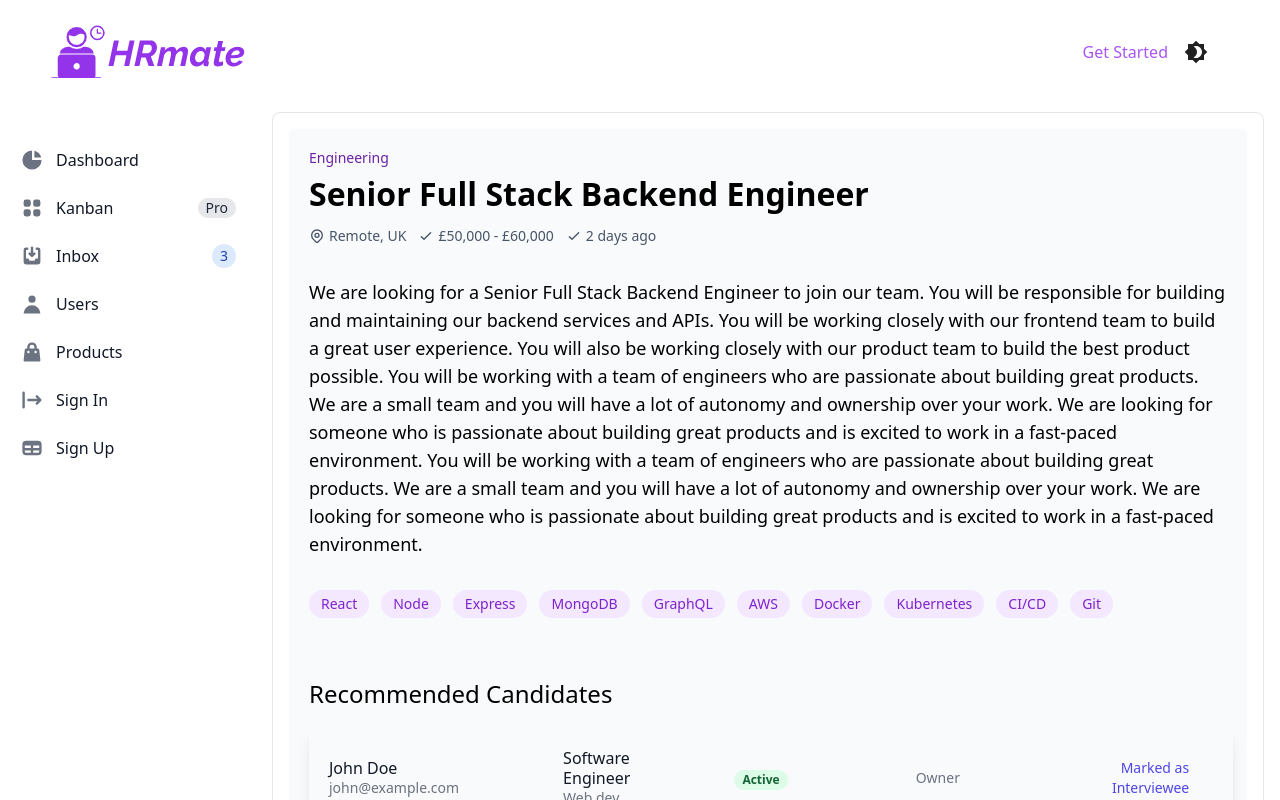
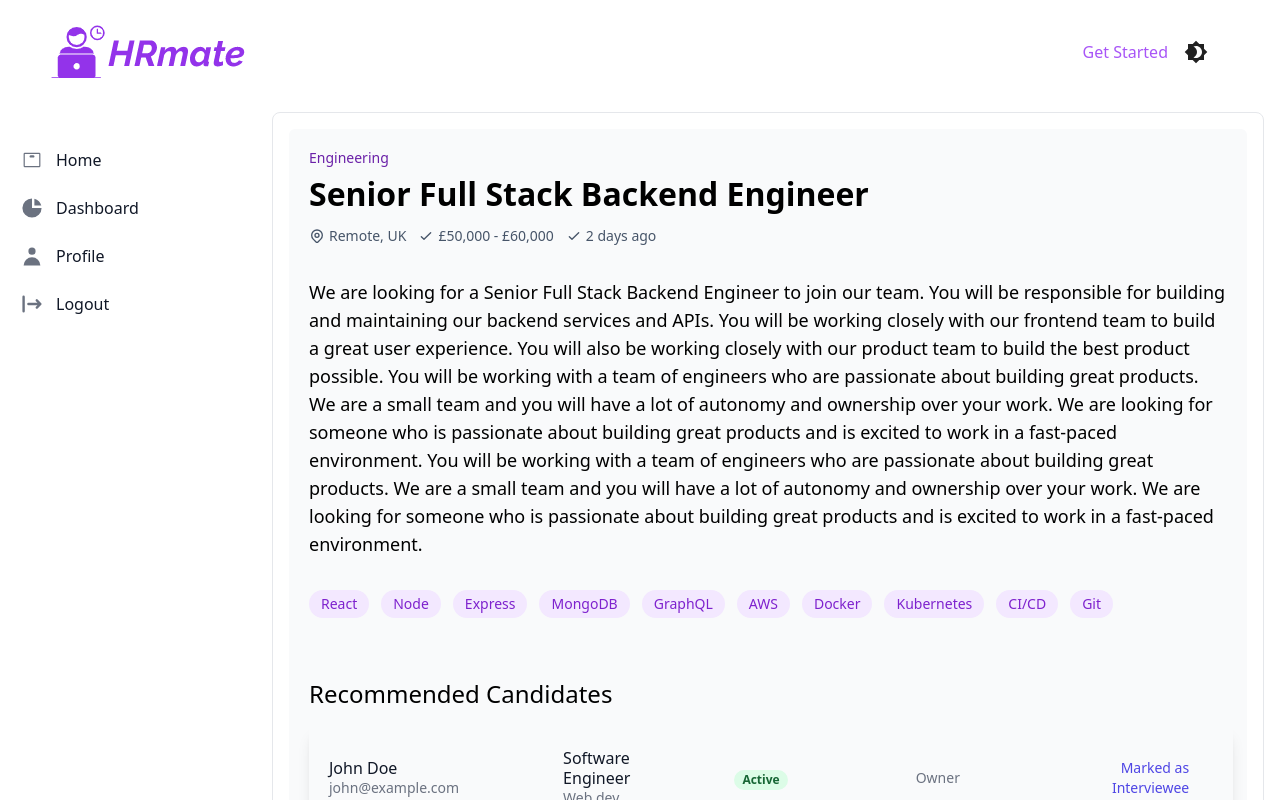
Before and after one commit to TushirSahu/HRmate, a React (Vite) app in the folder frontend/: page /job/1 in a window 1280 px wide. Shown: the top 800 px of the page. Built offline with nearby package versions, Linux system fonts and the light colour scheme.

Commit message:
new changes

```diff
--- a/frontend/src/components/layout.jsx
+++ b/frontend/src/components/layout.jsx
@@ -1,7 +1,11 @@
-import React from "react";
+import React, { useContext } from "react";
+import { Link, useNavigate } from "react-router-dom";
+import { AuthProvider } from "../context/AuthContext";
 import Navbar from "./Navbar";
 
 export const Layout = ({ children }) => {
+  const { user, setUser } = useContext(AuthProvider);
+  const navigate = useNavigate();
   return (
     <>
       <Navbar
@@ -42,6 +46,33 @@ export const Layout = ({ children }) => {
         <div class='h-full px-3 py-4 overflow-y-auto pt-8 bg-white dark:bg-[#121212]'>
           <ul class='space-y-2'>
             <li>
+              <Link
+                to='/'
+                href='#'
+                class='flex items-center p-2 text-base font-normal text-gray-900 rounded-lg dark:text-white hover:bg-gray-100 dark:hover:bg-gray-700'
+              >
+                <svg
+                  aria-hidden='true'
+                  class='w-6 h-6 text-gray-500 transition duration-75 dark:text-gray-400 group-hover:text-gray-900 dark:group-hover:text-white'
+                  fill='currentColor'
+                  viewBox='0 0 20 20'
+                  xmlns='http://www.w3.org/2000/svg'
+                >
+                  <path
+                    fill-rule='evenodd'
+                    d='M3 5a1 1 0 011-1h12a1 1 0 011 1v10a1 1 0 01-1 1H4a1 1 0 01-1-1V5zm1 0v10h12V5H4z'
+                    clip-rule='evenodd'
+                  ></path>
+                  <path
+                    fill-rule='evenodd'
+                    d='M8 7a1 1 0 011-1h2a1 1 0 110 2H9a1 1 0 01-1-1z'
+                    clip-rule='evenodd'
+                  ></path>
+                </svg>
+                <span class='ml-3'>Home</span>
+              </Link>
+            </li>
+            <li>
               <a
                 href='#'
                 class='flex items-center p-2 text-base font-normal text-gray-900 rounded-lg dark:text-white hover:bg-gray-100 dark:hover:bg-gray-700'
@@ -60,48 +91,8 @@ export const Layout = ({ children }) => {
               </a>
             </li>
             <li>
-              <a
-                href='#'
-                class='flex items-center p-2 text-base font-normal text-gray-900 rounded-lg dark:text-white hover:bg-gray-100 dark:hover:bg-gray-700'
-              >
-                <svg
-                  aria-hidden='true'
-                  class='flex-shrink-0 w-6 h-6 text-gray-500 transition duration-75 dark:text-gray-400 group-hover:text-gray-900 dark:group-hover:text-white'
-                  fill='currentColor'
-                  viewBox='0 0 20 20'
-                  xmlns='http://www.w3.org/2000/svg'
-                >
-                  <path d='M5 3a2 2 0 00-2 2v2a2 2 0 002 2h2a2 2 0 002-2V5a2 2 0 00-2-2H5zM5 11a2 2 0 00-2 2v2a2 2 0 002 2h2a2 2 0 002-2v-2a2 2 0 00-2-2H5zM11 5a2 2 0 012-2h2a2 2 0 012 2v2a2 2 0 01-2 2h-2a2 2 0 01-2-2V5zM11 13a2 2 0 012-2h2a2 2 0 012 2v2a2 2 0 01-2 2h-2a2 2 0 01-2-2v-2z'></path>
-                </svg>
-                <span class='flex-1 ml-3 whitespace-nowrap'>Kanban</span>
-                <span class='inline-flex items-center justify-center px-2 ml-3 text-sm font-medium text-gray-800 bg-gray-200 rounded-full dark:bg-gray-700 dark:text-gray-300'>
-                  Pro
-                </span>
-              </a>
-            </li>
-            <li>
-              <a
-                href='#'
-                class='flex items-center p-2 text-base font-normal text-gray-900 rounded-lg dark:text-white hover:bg-gray-100 dark:hover:bg-gray-700'
-              >
-                <svg
-                  aria-hidden='true'
-                  class='flex-shrink-0 w-6 h-6 text-gray-500 transition duration-75 dark:text-gray-400 group-hover:text-gray-900 dark:group-hover:text-white'
-                  fill='currentColor'
-                  viewBox='0 0 20 20'
-                  xmlns='http://www.w3.org/2000/svg'
-                >
-                  <path d='M8.707 7.293a1 1 0 00-1.414 1.414l2 2a1 1 0 001.414 0l2-2a1 1 0 00-1.414-1.414L11 7.586V3a1 1 0 10-2 0v4.586l-.293-.293z'></path>
-                  <path d='M3 5a2 2 0 012-2h1a1 1 0 010 2H5v7h2l1 2h4l1-2h2V5h-1a1 1 0 110-2h1a2 2 0 012 2v10a2 2 0 01-2 2H5a2 2 0 01-2-2V5z'></path>
-                </svg>
-                <span class='flex-1 ml-3 whitespace-nowrap'>Inbox</span>
-                <span class='inline-flex items-center justify-center w-3 h-3 p-3 ml-3 text-sm font-medium text-blue-800 bg-blue-100 rounded-full dark:bg-blue-900 dark:text-blue-300'>
-                  3
-                </span>
-              </a>
-            </li>
-            <li>
-              <a
+              <Link
+                to='/profile'
                 href='#'
                 class='flex items-center p-2 text-base font-normal text-gray-900 rounded-lg dark:text-white hover:bg-gray-100 dark:hover:bg-gray-700'
               >
@@ -118,32 +109,20 @@ export const Layout = ({ children }) => {
                     clip-rule='evenodd'
                   ></path>
                 </svg>
-                <span class='flex-1 ml-3 whitespace-nowrap'>Users</span>
-              </a>
+                <span class='flex-1 ml-3 whitespace-nowrap'>Profile</span>
+              </Link>
             </li>
             <li>
-              <a
-                href='#'
-                class='flex items-center p-2 text-base font-normal text-gray-900 rounded-lg dark:text-white hover:bg-gray-100 dark:hover:bg-gray-700'
-              >
-                <svg
-                  aria-hidden='true'
-                  class='flex-shrink-0 w-6 h-6 text-gray-500 transition duration-75 dark:text-gray-400 group-hover:text-gray-900 dark:group-hover:text-white'
-                  fill='currentColor'
-                  viewBox='0 0 20 20'
-                  xmlns='http://www.w3.org/2000/svg'
-                >
-                  <path
-                    fill-rule='evenodd'
-                    d='M10 2a4 4 0 00-4 4v1H5a1 1 0 00-.994.89l-1 9A1 1 0 004 18h12a1 1 0 00.994-1.11l-1-9A1 1 0 0015 7h-1V6a4 4 0 00-4-4zm2 5V6a2 2 0 10-4 0v1h4zm-6 3a1 1 0 112 0 1 1 0 01-2 0zm7-1a1 1 0 100 2 1 1 0 000-2z'
-                    clip-rule='evenodd'
-                  ></path>
-                </svg>
-                <span class='flex-1 ml-3 whitespace-nowrap'>Products</span>
-              </a>
-            </li>
-            <li>
-              <a
+              <Link
+                onClick={() => {
+                  setUser({
+                    user: null,
+                    token: null,
+                    isAuthenticated: null,
+                  });
+                  window.location.href = "/";
+                  localStorage.setItem("token", false);
+                }}
                 href='#'
                 class='flex items-center p-2 text-base font-normal text-gray-900 rounded-lg dark:text-white hover:bg-gray-100 dark:hover:bg-gray-700'
               >
@@ -160,29 +139,8 @@ export const Layout = ({ children }) => {
                     clip-rule='evenodd'
                   ></path>
                 </svg>
-                <span class='flex-1 ml-3 whitespace-nowrap'>Sign In</span>
-              </a>
-            </li>
-            <li>
-              <a
-                href='#'
-                class='flex items-center p-2 text-base font-normal text-gray-900 rounded-lg dark:text-white hover:bg-gray-100 dark:hover:bg-gray-700'
-              >
-                <svg
-                  aria-hidden='true'
-                  class='flex-shrink-0 w-6 h-6 text-gray-500 transition duration-75 dark:text-gray-400 group-hover:text-gray-900 dark:group-hover:text-white'
-                  fill='currentColor'
-                  viewBox='0 0 20 20'
-                  xmlns='http://www.w3.org/2000/svg'
-                >
-                  <path
-                    fill-rule='evenodd'
-                    d='M5 4a3 3 0 00-3 3v6a3 3 0 003 3h10a3 3 0 003-3V7a3 3 0 00-3-3H5zm-1 9v-1h5v2H5a1 1 0 01-1-1zm7 1h4a1 1 0 001-1v-1h-5v2zm0-4h5V8h-5v2zM9 8H4v2h5V8z'
-                    clip-rule='evenodd'
-                  ></path>
-                </svg>
-                <span class='flex-1 ml-3 whitespace-nowrap'>Sign Up</span>
-              </a>
+                <span class='flex-1 ml-3 whitespace-nowrap'>Logout</span>
+              </Link>
             </li>
           </ul>
         </div>
--- a/frontend/src/pages/JobDetails.jsx
+++ b/frontend/src/pages/JobDetails.jsx
@@ -1,8 +1,16 @@
+import axios from "axios";
 import React from "react";
+import { useParams } from "react-router-dom";
 import EmployeeCard from "../components/EmployeeCard";
 import { Layout } from "../components/layout";
 
 export const JobDetails = () => {
+  const { id } = useParams();
+  const getJob = async () => {
+    const response = await axios.get(
+      `http://localhost:8000/api/v1/${id}/getJob`
+    );
+  };
   return (
     <Layout>
       <div class='flex flex-col gap-4 h-full items-center justify-center rounded-lg mb-4 p-4 dark:bg-[#121212] border-[0.5px] dark:border-gray-800'>
@@ -114,8 +122,10 @@ export const JobDetails = () => {
               })}
             </div>
           </div>
-          <div className="flex flex-col justify-start mt-12">
-            <h1 className="text-2xl mb-4 font-medium dark:text-white">Recommended Candidates</h1>
+          <div className='flex flex-col justify-start mt-12'>
+            <h1 className='text-2xl mb-4 font-medium dark:text-white'>
+              Recommended Candidates
+            </h1>
             <EmployeeCard />
             <EmployeeCard />
           </div>
--- a/frontend/src/pages/Login.jsx
+++ b/frontend/src/pages/Login.jsx
@@ -78,7 +78,7 @@ const LoginPage = () => {
                   </div>
                   <input
                     className='w-full text-lg py-2 border-b border-gray-300 focus:outline-none focus:border-purple-500 dark:bg-[#121212] dark:text-white'
-                    type=''
+                    type='password'
                     placeholder='Enter your password'
                     onChange={(e) => {
                       setPassword(e.target.value);
--- a/frontend/src/pages/Profile.jsx
+++ b/frontend/src/pages/Profile.jsx
@@ -1,10 +1,25 @@
-import React, { useContext } from "react";
-import { Link, Navigate } from "react-router-dom";
+import axios from "axios";
+import React, { useEffect } from "react";
+import { useContext } from "react";
 import Navbar from "../components/Navbar";
 import ProtectedRoute from "../components/ProtectedRoute";
-import profileBG from "../assets/profile-bg.webp";
+import { AuthProvider } from "../context/AuthContext";
 
 const Profile = () => {
+  const [userData, setUserData] = useState({});
+  const { user } = useContext(AuthProvider);
+  const getProfile = async () => {
+    const response = await axios.get("http://localhost:8000/api/v1/getMe", {
+      headers: {
+        Authorization: `Bearer ${user.token}`,
+      },
+    });
+    setUserData(response.data.data);
+  };
+  useEffect(() => {
+    getProfile();
+  }, []);
+
   return (
     <>
       <ProtectedRoute>
```
Also changed, not shown: frontend/src/pages/Dashboard.jsx (+38 -67 lines), frontend/src/pages/Signup.jsx (+5 -5 lines).
